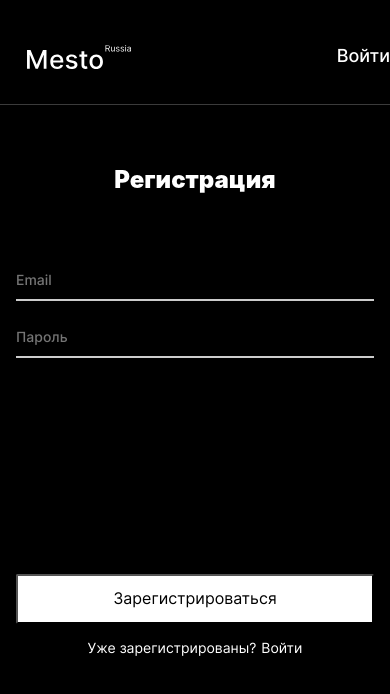
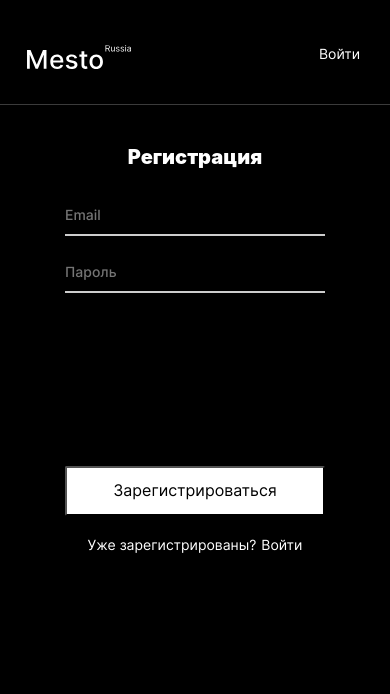
Before and after one commit to ilzira-mur/react-mesto-auth, a React (Create React App) app: page /sign-up in a window 390 px wide. Shown: the top 694 px of the page. Built offline with nearby package versions, Linux system fonts and the light colour scheme; no server answers; a web font is replaced by a local one.

Commit message:
after review

```diff
--- a/src/blocks/header/__login/header__login.css
+++ b/src/blocks/header/__login/header__login.css
@@ -1,5 +1,12 @@
 .header__login {
     display: flex;
     justify-content: space-between;
+    vertical-align: baseline;
     margin: 0 auto;
   }
+
+  @media screen and (max-width: 767px) {
+    .header__login {
+        margin-right: 30px;
+    }
+  }
--- a/src/blocks/header/__status/header__status.css
+++ b/src/blocks/header/__status/header__status.css
@@ -1,13 +1,36 @@
 .header__status {
     font-family: Inter;
     font-style: normal;
-    font-weight: 500;
+    font-weight: normal;
     font-size: 18px;
     line-height: 22px;
     color: #FFFFFF;
     padding-right: 24px;
+    text-align: center;
   }
 
   .header__status:last-of-type {
     padding-right: 0;
   }
+
+  @media screen and (max-width: 767px) {
+    .header__status {
+      font-size: 14px;
+      line-height: 17px;
+    }
+  }
+
+
+
+  .header__button {
+    display: none;
+  }
+
+  @media screen and (max-width: 425px) {
+    .header__button  {
+      display: flex;
+      margin: 20px auto;
+      width: 30px;
+      height: 30px;
+    }
+  }
--- a/src/blocks/login/__button/login__button.css
+++ b/src/blocks/login/__button/login__button.css
@@ -23,3 +23,10 @@
     opacity: 0.85;
     transition: 0.1s linear;
 }
+
+@media screen and (max-width: 767px) {
+    .login__button {
+        width: 260px;
+        margin-top: 173px;
+    }
+  }
--- a/src/blocks/login/__input/login__input.css
+++ b/src/blocks/login/__input/login__input.css
@@ -18,4 +18,12 @@
     padding-right: 0;
     padding-top: 30px;
     padding-bottom: 13px;
+    vertical-align: baseline;
 }
+
+@media screen and (max-width: 767px) {
+    .login__input {
+        width: 260px;
+        margin: auto;
+    }
+  }
--- a/src/blocks/login/__signin/login__signin.css
+++ b/src/blocks/login/__signin/login__signin.css
@@ -12,3 +12,9 @@
     margin-top: 15px;
     margin-bottom: 0;
 }
+
+@media screen and (max-width: 767px) {
+    .login__signin {
+        margin-top: 20px;
+    }
+  }
--- a/src/blocks/login/__title/login__title.css
+++ b/src/blocks/login/__title/login__title.css
@@ -9,5 +9,13 @@
     margin-top: 0;
     margin-left: auto;
     margin-right: auto;
-    margin-bottom: 50px;
+    margin-bottom: 20px;
 }
+
+@media screen and (max-width: 767px) {
+    .login__title {
+        font-size: 20px;
+        line-height: 24px;
+        margin-bottom: 10px;
+    }
+  }
--- a/src/blocks/login/login.css
+++ b/src/blocks/login/login.css
@@ -8,3 +8,10 @@
     margin-left: auto;
     margin-right: auto;
 }
+
+@media screen and (max-width: 767px) {
+    .login {
+        margin-top: 40px;
+        margin-bottom: 40px;
+    }
+  }
--- a/src/components/App.js
+++ b/src/components/App.js
@@ -13,7 +13,7 @@ import { Route, Switch, useHistory } from 'react-router-dom';
 import Login from './Login';
 import Register from './Register';
 import ProtectedRoute from './ProtectedRoute';
-import * as authForm from '../utils/authForm';
+import * as auth from '../utils/auth';
 import InfoTooltip from './InfoTooltip';
 
 
@@ -26,12 +26,9 @@ function App() {
   const [currentUser, setCurrentUser] = React.useState({});
   const [cards, setCards] = React.useState([]);
   const [loggedIn, setLoggedIn] = useState(false);
-  const [userData, setUserData] = useState({
-    email: '',
-    password: ''
-  });
+  const [userData, setUserData] = useState({});
   const [isInfoTooltipPopupOpen, setInfoTooltipPopupOpen] = React.useState(false);
-  const [isRegistered, setRegistered] = React.useState(false);
+  const [isAuthSuccess, setAuthSuccess] = React.useState(false);
   const history = useHistory();
 
 
@@ -47,12 +44,12 @@ useEffect(()=>{
 useEffect(() => {
     tokenCheck();
     // eslint-disable-next-line
-  }, [loggedIn]);
+  }, []);
 
   const tokenCheck = () => {
     const jwt = localStorage.getItem("jwt");
     if (jwt) {
-      authForm.getContent(jwt).then((res) => {
+      auth.getContent(jwt).then((res) => {
         if (res) {
           setUserData({
             email: res.data.email,
@@ -75,7 +72,7 @@ useEffect(() => {
 
 
   const handleRegister = (email, password) => {
-    authForm.register(email, password)
+    auth.register(email, password)
       .then(data => {
         if (data) {
           setUserData({
@@ -83,8 +80,7 @@ useEffect(() => {
             password: data.password
           });
           setInfoTooltipPopupOpen(true);
-          setRegistered(true)
-          setLoggedIn(true);
+          setAuthSuccess(true)
           history.push('/sign-up');
         }
       })
@@ -92,13 +88,13 @@ useEffect(() => {
         if (err === 400) {
           console.log(`400 - некорректно заполнено одно из полей`);
           setInfoTooltipPopupOpen(true);
-          setRegistered(false)
+          setAuthSuccess(false)
         }
       });
   }
 
   const handleLogin = (email, password) => {
-    authForm.authorize(email, password)
+    auth.authorize(email, password)
       .then(data => {
         if (data) {
           setUserData({
@@ -110,14 +106,14 @@ useEffect(() => {
         }
       })
       .catch((err) => {
-        setInfoTooltipPopupOpen(true);
-        setRegistered(false)
         if (err === 401) {
           console.log(`401 - пользователь с email не найден`);
         }
         if (err === 400) {
           console.log(`400 - не передано одно из полей `);
         }
+        setInfoTooltipPopupOpen(true);
+        setAuthSuccess(false)
       });
   }
 
@@ -201,7 +197,6 @@ function handleAddPlaceSubmit(card) {
         <ProtectedRoute exact path="/"
               component={Main}
               loggedIn={loggedIn}
-              onSignOut={onSignOut}
               onEditProfile={handleEditProfileClick}
               onEditAvatar={handleEditAvatarClick}
               onAddPlace={handleAddPlaceClick}
@@ -214,7 +209,7 @@ function handleAddPlaceSubmit(card) {
             <Register handleRegister={handleRegister} />
           </Route>
         <Route path="/sign-in">
-            <Login handleLogin={handleLogin} tokenCheck={tokenCheck} />
+            <Login handleLogin={handleLogin} />
         </Route>
       <Footer/>
       </Switch>
@@ -225,7 +220,7 @@ function handleAddPlaceSubmit(card) {
             <button type="submit" className="popup__button popup__button_type_save popup__button_type_small">Да</button>
       </PopupWithForm>
       <ImagePopup card={selectedCard} onClose={closeAllPopups} />
-      <InfoTooltip isOpen={isInfoTooltipPopupOpen} onClose={closeAllPopups} isRegistered={isRegistered} />
+      <InfoTooltip isOpen={isInfoTooltipPopupOpen} onClose={closeAllPopups} isAuthSuccess={isAuthSuccess} />
       </CurrentUserContext.Provider>
     </div>
   );
--- a/src/components/InfoTooltip.js
+++ b/src/components/InfoTooltip.js
@@ -6,9 +6,9 @@ function InfoTooltip(props) {
     return (
     <article className={`${props.isOpen ? `popup popup_type_${props.name} popup_type_opened` : `popup popup_type_${props.name}`}`}>
         <div className="popup__container">
-            <button type="button" className="popup__button popup__button_type_close" aria-label="close" onClick={props.onClose} />
-            <img className="popup__img" src={ `${props.isRegistered ? `${successSign}` : `${declineSign}`}`} alt=""/>
-            <p className="popup__paragraph">{ `${props.isRegistered ? `Вы успешно зарегистрировались!` : `Что-то пошло не так! Попробуйте ещё раз.`}`}</p>
+            <button type="button" className="popup__button popup__button_type_warning popup__button_type_close" aria-label="close" onClick={props.onClose} />
+            <img className="popup__img" src={ `${props.isAuthSuccess ? `${successSign}` : `${declineSign}`}`} alt=""/>
+            <p className="popup__paragraph">{ `${props.isAuthSuccess ? `Вы успешно зарегистрировались!` : `Что-то пошло не так! Попробуйте ещё раз.`}`}</p>
         </div>
     </article>
 
--- a/src/utils/authForm.js
+++ b/src/utils/auth.js
@@ -29,7 +29,9 @@ export const authorize = (email, password) => {
     },
     body: JSON.stringify({email, password}),
   })
-    .then((res) => res.json())
+    .then((res) => {
+      return getResponse(res);
+    })
 		.then((data) => {
       if (data.token) {
         localStorage.setItem("jwt", data.token);
```
Also changed, not shown: 2 other files (tests, documents, lock files or other folders).
